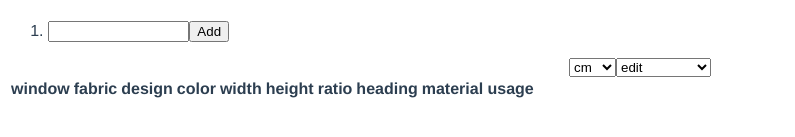
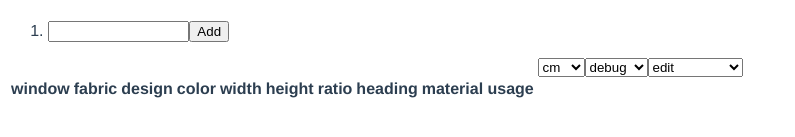
Before and after one commit to doublecatgroup/form, a Vue app: page / in a window 1280 px wide. Shown: the part 259-396 px from the top of the page, without its empty margins (0-795 px from the left). Built offline with nearby package versions, Linux system fonts and the light colour scheme.

Commit message:
Revert "Remove 'debug' option"
This reverts commit 4f1c75ac9fdfd41787e8c2295a78ae7c4c1fbfea.

```diff
--- a/src/components/OrderForm.vue
+++ b/src/components/OrderForm.vue
@@ -19,18 +19,25 @@
         <option v-for="(_, name) in units" :key="name" :value="name">{{ name }}</option>
       </select>
 
+      <select v-model="debug">
+        <option :key="false" :value="false">normal</option>
+        <option :key="true" :value="true">debug</option>
+      </select>
+
       <select v-model="mode">
         <option :key="'edit'" :value="'edit'">edit</option>
         <option :key="'confirmation'" :value="'confirmation'">confirmation</option>
       </select>
     </center>
 
+    <div :style="debug ? '' : 'display: none'">
       <table>
         <tr>
           <th v-for="value in exportedData" :key="value.name">{{ value.name }}</th>
         </tr>
         <window-view v-for="(item, id) in items" :value="item" @input="storeItem(id, $event)" :key="id" :path="['item', id]" :unit="unit" :exportView="true"></window-view>
       </table>
+    </div>
   </div>
   <confirmation v-else :items="windowItems" :total="total" />
 </template>
@@ -55,6 +62,7 @@ export default {
         inch: 2.54
       },
       unitName: 'cm',
+      debug: true,
       exportedData: exportedData
     }
   },
```
Lines whose indentation alone changed are shown as unchanged.
